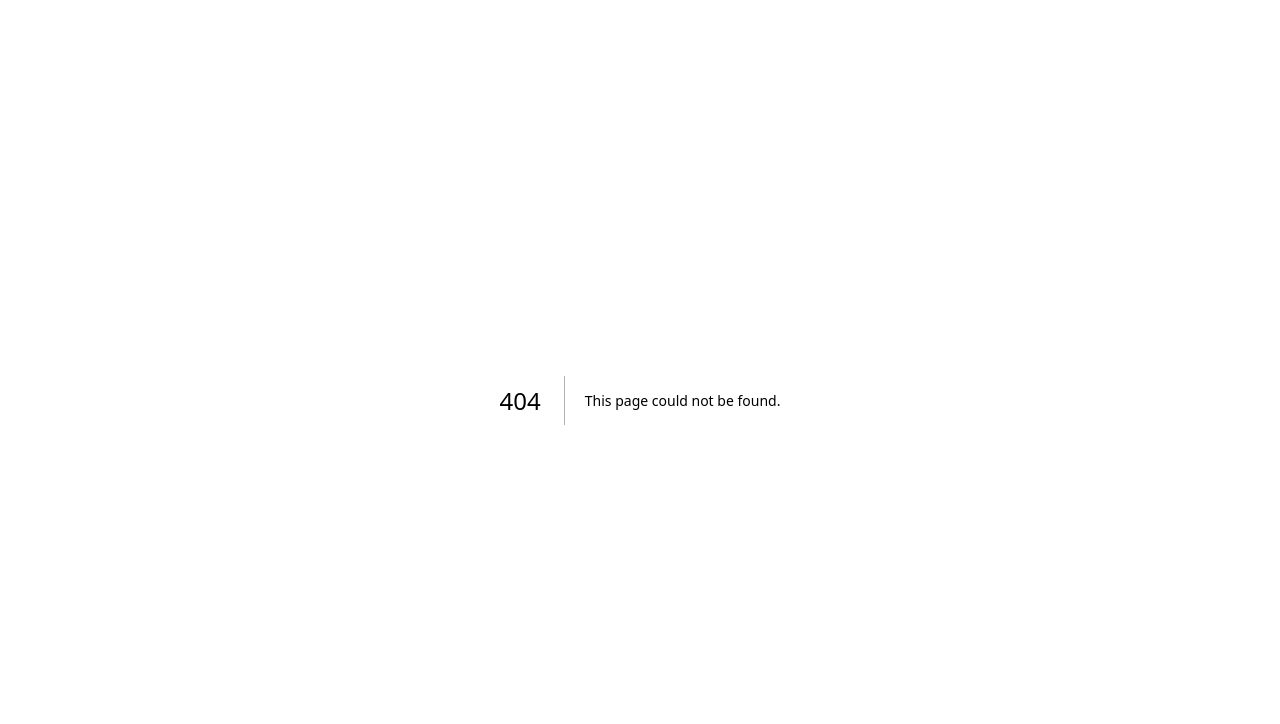
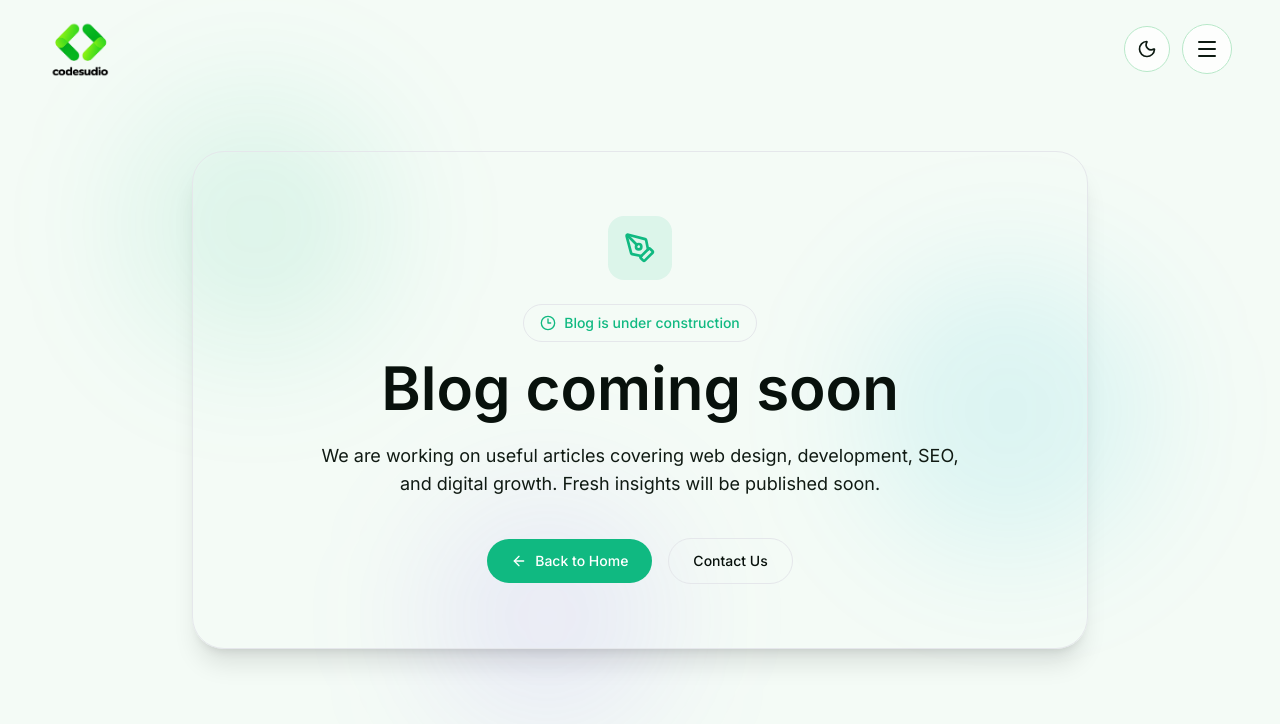
Before and after one commit to pkmbilal/web-agency, a Next.js app: page /blog in a window 1280 px wide. Before the commit this address had no page. Shown: the top 724 px of the page. Built offline with nearby package versions, Linux system fonts and the light colour scheme.

Commit message:
feat: add Blog page and sitemap for improved SEO and user navigation

```diff
--- /dev/null
+++ b/app/blog/page.js
@@ -0,0 +1,11 @@
+import BlogPageClient from "@/components/blog/BlogPageClient";
+
+export const metadata = {
+  title: "Blog | Codesudio",
+  description:
+    "Codesudio blog is under construction. Insights, web design ideas, development tips, and digital growth content will be published soon.",
+};
+
+export default function BlogPage() {
+  return <BlogPageClient />;
+}
--- /dev/null
+++ b/app/sitemap.js
@@ -0,0 +1,13 @@
+export default function sitemap() {
+  const baseUrl = "https://codesudio.com";
+
+  return [
+    { url: `${baseUrl}/`, lastModified: new Date() },
+    { url: `${baseUrl}/about`, lastModified: new Date() },
+    { url: `${baseUrl}/services`, lastModified: new Date() },
+    { url: `${baseUrl}/portfolio`, lastModified: new Date() },
+    { url: `${baseUrl}/products`, lastModified: new Date() },
+    { url: `${baseUrl}/contact`, lastModified: new Date() },
+    { url: `${baseUrl}/blog`, lastModified: new Date() },
+  ];
+}
--- /dev/null
+++ b/components/blog/BlogComingSoonSection.jsx
@@ -0,0 +1,67 @@
+"use client";
+
+import { motion } from "framer-motion";
+import Link from "next/link";
+import { ArrowLeft, Clock3, PenTool } from "lucide-react";
+
+export default function BlogComingSoonSection({ darkMode, theme, fadeUp }) {
+  return (
+    <section className="relative flex min-h-screen snap-start items-center overflow-hidden px-6 py-24 sm:px-8 lg:px-12">
+      <div className="absolute inset-0 overflow-hidden pointer-events-none">
+        <div className="absolute left-[10%] top-24 h-64 w-64 rounded-full bg-emerald-500/10 blur-3xl" />
+        <div className="absolute right-[10%] top-1/3 h-72 w-72 rounded-full bg-cyan-500/10 blur-3xl" />
+        <div className="absolute bottom-16 left-1/3 h-60 w-60 rounded-full bg-violet-500/10 blur-3xl" />
+      </div>
+
+      <div className="relative z-10 mx-auto flex w-full max-w-4xl justify-center">
+        <motion.div
+          variants={fadeUp}
+          initial="hidden"
+          animate="show"
+          className={`w-full rounded-[32px] border p-8 text-center shadow-xl sm:p-12 lg:p-16 ${
+            darkMode ? "border-gray-300/30 bg-white/5" : `${theme.card}`
+          }`}
+        >
+          <div className="mx-auto mb-6 flex h-16 w-16 items-center justify-center rounded-2xl bg-emerald-500/10 text-emerald-500">
+            <PenTool className="h-8 w-8" />
+          </div>
+
+          <div className="mb-4 inline-flex items-center gap-2 rounded-full border px-4 py-2 text-sm font-medium text-emerald-500">
+            <Clock3 className="h-4 w-4" />
+            Blog is under construction
+          </div>
+
+          <h1
+            className={`text-4xl font-semibold leading-tight sm:text-5xl md:text-6xl ${theme.textPrimary}`}
+          >
+            Blog coming soon
+          </h1>
+
+          <p
+            className={`mx-auto mt-6 max-w-2xl text-base leading-7 sm:text-lg ${theme.textSecondary}`}
+          >
+            We are working on useful articles covering web design, development,
+            SEO, and digital growth. Fresh insights will be published soon.
+          </p>
+
+          <div className="mt-10 flex flex-wrap items-center justify-center gap-4">
+            <Link
+              href="/"
+              className="inline-flex items-center gap-2 rounded-full bg-emerald-500 px-6 py-3 text-sm font-medium text-white transition hover:bg-emerald-600"
+            >
+              <ArrowLeft className="h-4 w-4" />
+              Back to Home
+            </Link>
+
+            <Link
+              href="/contact"
+              className={`inline-flex items-center gap-2 rounded-full border px-6 py-3 text-sm font-medium transition ${theme.card} ${theme.textPrimary}`}
+            >
+              Contact Us
+            </Link>
+          </div>
+        </motion.div>
+      </div>
+    </section>
+  );
+}
--- /dev/null
+++ b/components/blog/BlogPageClient.jsx
@@ -0,0 +1,73 @@
+"use client";
+
+import { useEffect, useRef, useState } from "react";
+import { useThemeMode } from "../../lib/useThemeMode";
+import { getTheme } from "../../lib/theme";
+import { menuItems } from "../../lib/siteData";
+
+import SiteHeader from "../home/SiteHeader";
+import BackToTopButton from "../home/BackToTopButton";
+import FooterSection from "../home/FooterSection";
+import BlogComingSoonSection from "../blog/BlogComingSoonSection";
+
+const fadeUp = {
+  hidden: { opacity: 0, y: 40 },
+  show: {
+    opacity: 1,
+    y: 0,
+    transition: { duration: 0.7, ease: [0.22, 1, 0.36, 1] },
+  },
+};
+
+export default function BlogPageClient() {
+  const { darkMode, setDarkMode, mounted } = useThemeMode();
+  const [menuOpen, setMenuOpen] = useState(false);
+  const scrollRef = useRef(null);
+
+  const theme = getTheme(darkMode);
+
+  useEffect(() => {
+    if (menuOpen) {
+      document.body.style.overflow = "hidden";
+      return () => {
+        document.body.style.overflow = "";
+      };
+    }
+
+    document.body.style.overflow = "";
+  }, [menuOpen]);
+
+  if (!mounted) return null;
+
+  return (
+    <div
+      ref={scrollRef}
+      className={`min-h-screen lg:h-screen lg:snap-y lg:snap-mandatory lg:overflow-y-auto scroll-smooth transition-colors duration-300 ${theme.page}`}
+    >
+      <SiteHeader
+        darkMode={darkMode}
+        menuOpen={menuOpen}
+        setMenuOpen={setMenuOpen}
+        setDarkMode={setDarkMode}
+        menuItems={menuItems}
+        theme={theme}
+      />
+
+      <main>
+        <BlogComingSoonSection
+          darkMode={darkMode}
+          theme={theme}
+          fadeUp={fadeUp}
+        />
+
+        <FooterSection darkMode={darkMode} theme={theme} />
+      </main>
+
+      <BackToTopButton
+        darkMode={darkMode}
+        theme={theme}
+        scrollRef={scrollRef}
+      />
+    </div>
+  );
+}
```
